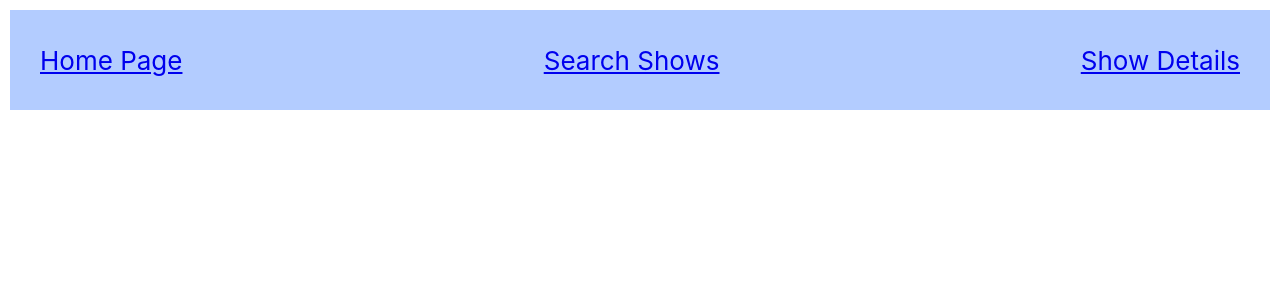
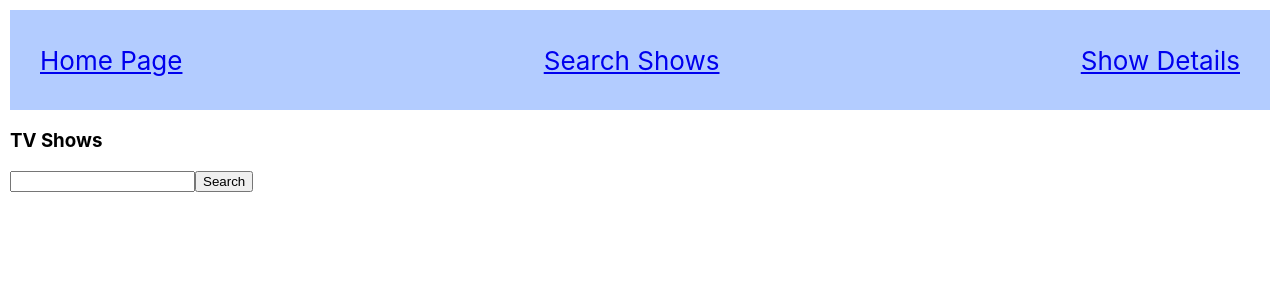
Before and after one commit to Binge-TV/binge-tv-ui, a React (Create React App) app: page /show-search in a window 1280 px wide. Shown: the top 300 px of the page. Built offline with nearby package versions, Linux system fonts and the light colour scheme.

Commit message:
stub up search form

```diff
--- a/src/App.js
+++ b/src/App.js
@@ -3,7 +3,7 @@ import { Routes, Route, } from 'react-router-dom'
 import './App.css';
 import NavBar from './components/NavBar/NavBar';
 import ShowList from './pages/ShowList/ShowList';
-
+import ShowSearch from './pages/ShowSearch/ShowSearch';
 
 
 function App() {
@@ -16,7 +16,8 @@ function App() {
 	<>
 		<NavBar navItems={navItems} />
 		<Routes>
-			<Route path="/show-list" element={<ShowList />}/>
+			<Route path="/show-list" element={<ShowList />} />
+      <Route path="/show-search" element={<ShowSearch />} />
 		</Routes>
 	</>
   );
--- /dev/null
+++ b/src/components/SearchForm/SearchForm.jsx
@@ -0,0 +1,15 @@
+const SearchForm = (props) => {
+
+    return (
+      <>
+        <div>
+          <form>
+            <input name="query" type="text" autoComplete="off"/>
+            <button type="submit">Search</button>
+          </form>
+        </div>
+      </>
+    );
+  }
+
+  export default SearchForm;
--- a/src/pages/ShowList/ShowList.jsx
+++ b/src/pages/ShowList/ShowList.jsx
@@ -1,7 +1,14 @@
-import  { useState } from 'react';
+import  { useEffect, useState } from 'react';
+import { getShowList } from '../../services/api-calls';
 
 const ShowList = (props) => {
     const [shows, setShows] = useState();
+
+    useEffect(() => {
+        getShowList()
+        .then(showData => setShows(showData.results))
+    },[])
+
     return (
         <>
             <div>
--- /dev/null
+++ b/src/pages/ShowSearch/ShowSearch.jsx
@@ -0,0 +1,14 @@
+import { useState } from "react";
+import SearchForm from "../../components/SearchForm/SearchForm";
+
+const ShowSearch = (props) => {
+    const [shows, setShows] = useState([])
+    return (
+        <>
+        <h3>TV Shows</h3>
+        <SearchForm />
+        </>
+     );
+}
+
+export default ShowSearch;
--- a/src/services/api-calls.js
+++ b/src/services/api-calls.js
@@ -1,7 +1,8 @@
 
 const baseUrl = "http://www.omdbapi.com/?t=";
-let query;
+let query="";
 
 export function getShowList() {
-    return fetch(`${baseUrl}${query}{process.env.REACT_APP_API_KEY}`)
+    return fetch(`${baseUrl}${query}&apikey=b0222fd4`)
+    .then(res => res.json())
 }
```
